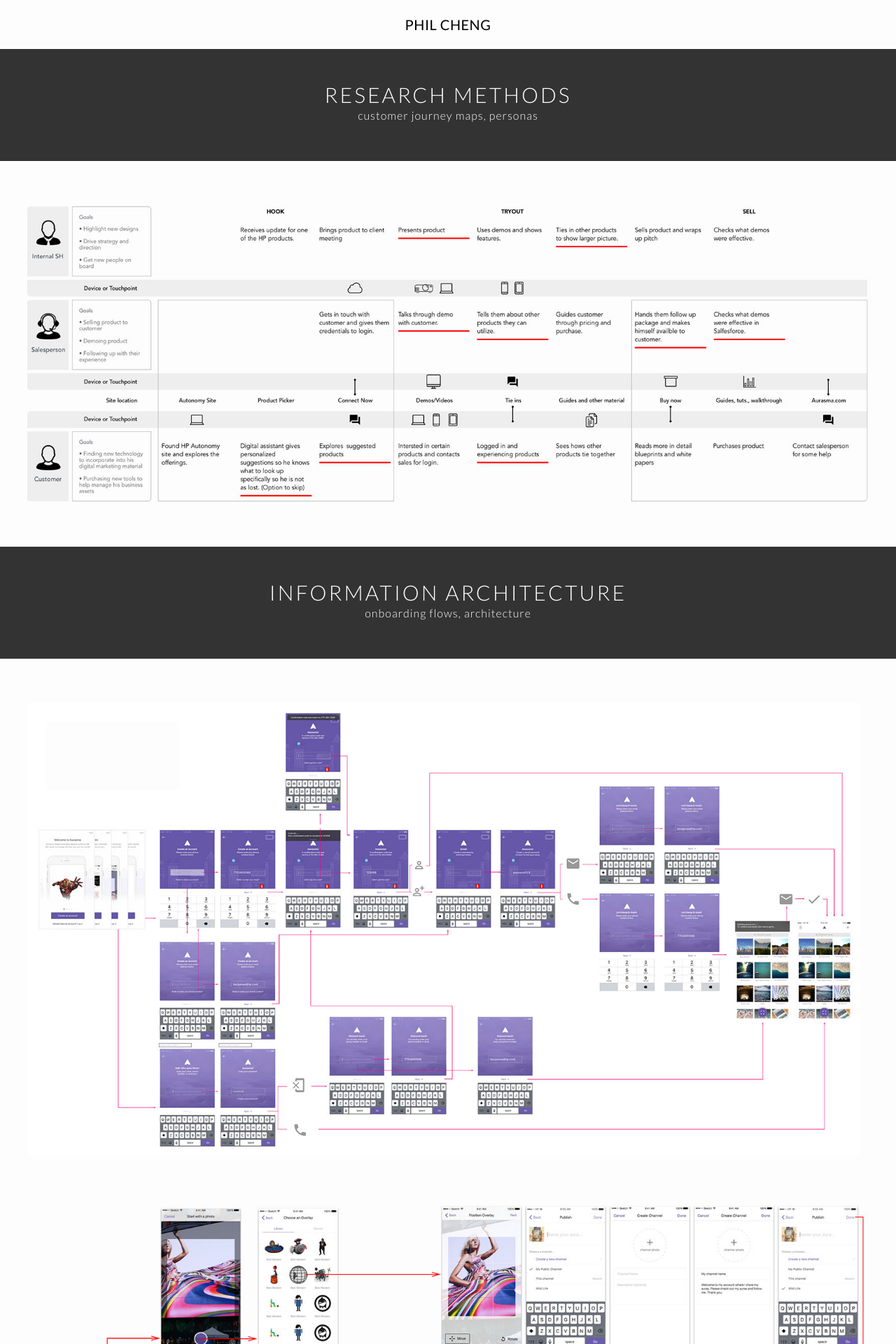
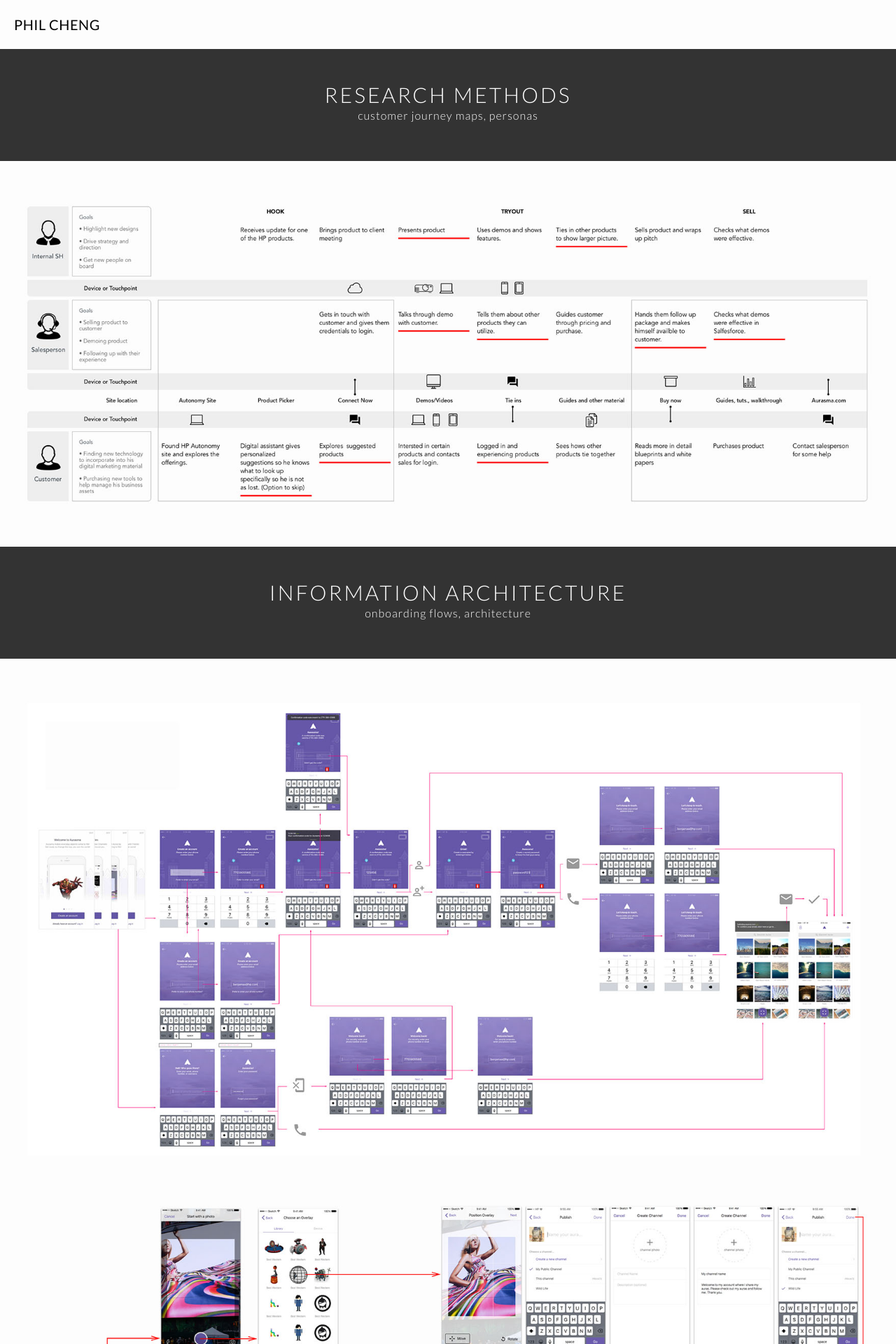
Before and after one commit to philcheng/philcheng.github.io, a Jekyll site: the page built from work.html, in a window 1280 px wide. Shown: the top 1920 px of the page at 70% size. Built offline with Jekyll 4.4.1, drawn with Linux system fonts in a browser that asks for light colours; nearby versions of some CDN libraries.

Commit message:
working change

```diff
--- a/work.html
+++ b/work.html
@@ -2,8 +2,8 @@
 layout: default
 permalink: work
 ---
-<div class="work_wrap">
-		<p class='home_link'><a href="/">phil cheng</a></p>
+<p class='home_link'><a href="/">phil cheng</a></p>
+	<div class="work_wrap">
 		<div class="work_header">
 			<div class="work_title">research methods</div>
 			<div class="work_subtitle">customer journey maps, personas</div>
```
